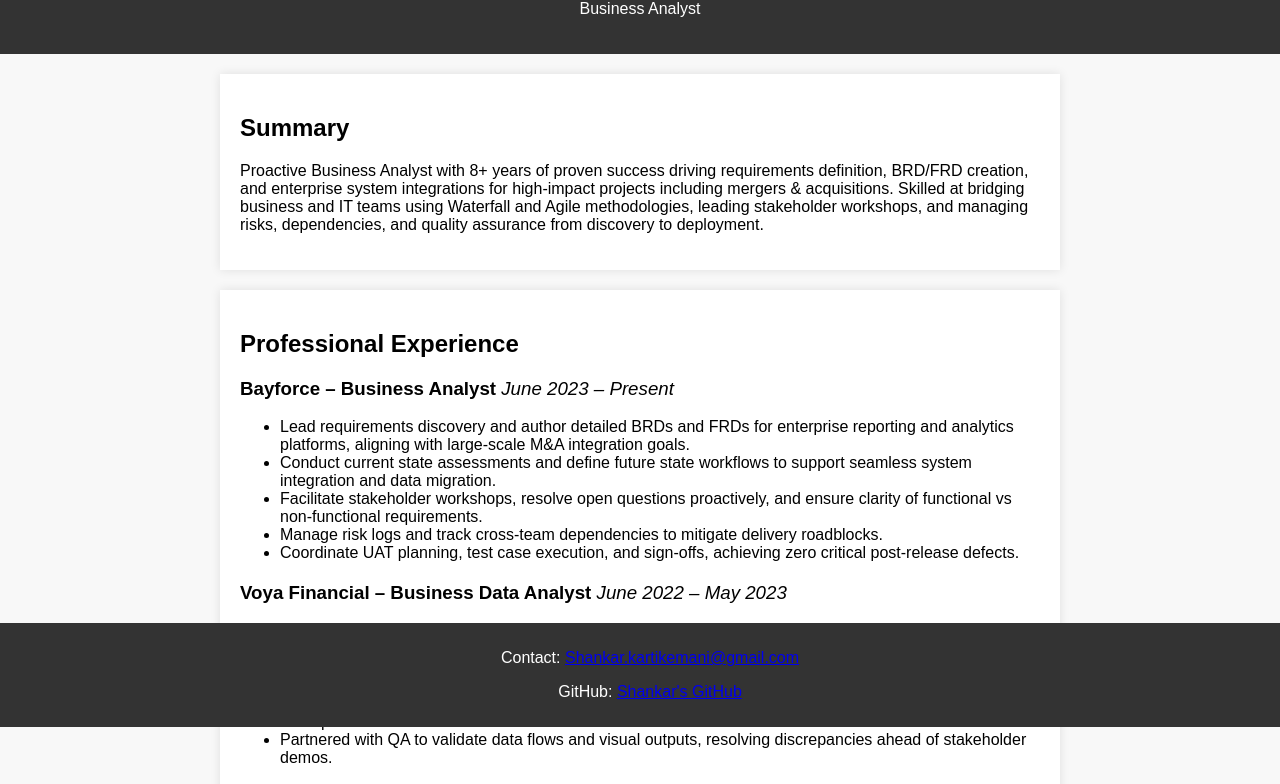
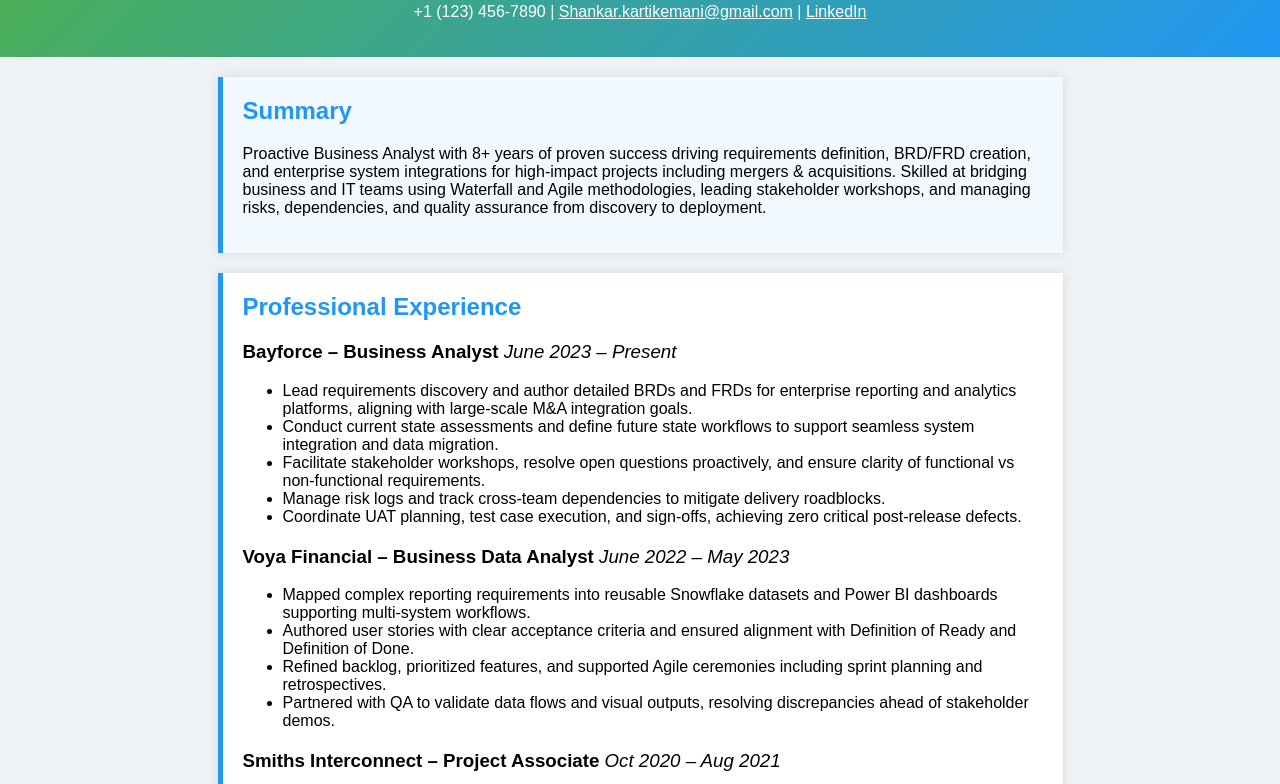
Before and after one commit to semani02/Shankar_Emani-Kartik-Portfolio, a plain HTML site: page Index.html in a window 1280 px wide. Shown: the part 73-857 px from the top of the page. Drawn offline with Linux system fonts and the light colour scheme.

Commit message:
Improve portfolio page layout

```diff
--- a/Index.html
+++ b/Index.html
@@ -9,7 +9,11 @@
 <body>
     <header>
         <h1>Shankar Emani (Kartik)</h1>
-        <p>Business Analyst</p>
+        <p class="contact-info">
+            +1 (123) 456-7890 |
+            <a href="mailto:Shankar.kartikemani@gmail.com">Shankar.kartikemani@gmail.com</a> |
+            <a href="https://www.linkedin.com/in/shankar-emani">LinkedIn</a>
+        </p>
     </header>
     <section id="summary">
         <h2>Summary</h2>
@@ -97,5 +101,12 @@
         <p>Contact: <a href="mailto:Shankar.kartikemani@gmail.com">Shankar.kartikemani@gmail.com</a></p>
         <p>GitHub: <a href="https://github.com/semani02/Shankar_Emani-Kartik-Portfolio.git">Shankar's GitHub</a></p>
     </footer>
+    <script>
+        document.querySelectorAll('section h2').forEach(function(h) {
+            h.addEventListener('click', function() {
+                h.parentElement.classList.toggle('collapsed');
+            });
+        });
+    </script>
 </body>
 </html>
--- a/style.css
+++ b/style.css
@@ -4,26 +4,48 @@
     font-family: 'Arial', sans-serif;
     margin: 0;
     padding: 0;
-    background-color: #f8f8f8;
+    background-color: #eef2f5;
 }
 
 header {
-    background-color: #333;
+    background: linear-gradient(135deg, #4caf50, #2196f3);
     color: white;
     text-align: center;
     padding: 20px;
 }
 
+.contact-info a {
+    color: #fff;
+    text-decoration: underline;
+}
+
 h1 {
     margin: 0;
+    font-size: 2.2em;
 }
 
 section {
     max-width: 800px;
     margin: 20px auto;
     padding: 20px;
-    background-color: white;
+    background-color: #ffffff;
+    border-left: 5px solid #2196f3;
     box-shadow: 0 0 10px rgba(0, 0, 0, 0.1);
+    transition: background-color 0.3s ease;
+}
+
+section:nth-child(even) {
+    background-color: #f1f9ff;
+}
+
+section h2 {
+    cursor: pointer;
+    margin-top: 0;
+    color: #2196f3;
+}
+
+section.collapsed > *:not(h2) {
+    display: none;
 }
 
 .job {
@@ -40,7 +62,4 @@
     color: white;
     text-align: center;
     padding: 10px;
-    position: fixed;
-    bottom: 0;
-    width: 100%;
 }
```
